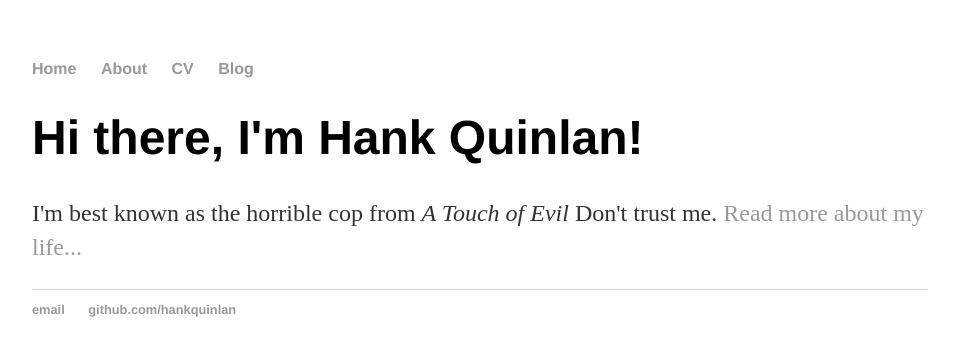
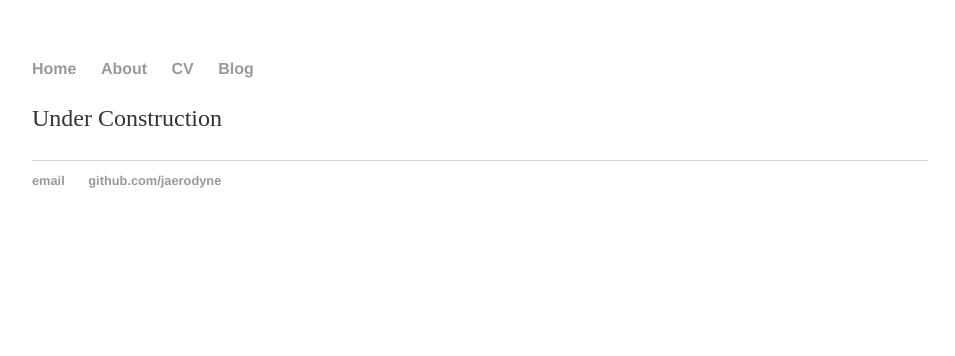
Before and after one commit to jaerodyne/jaerodyne.github.io, a Jekyll site: the page built from index.html, in a window 1280 px wide. Shown: the top 356 px of the page, without its empty margins (160-1115 px from the left). Built offline with Jekyll 4.4.1, drawn with Linux system fonts in a browser that asks for light colours.

Commit message:
Edit content

```diff
--- a/_config.yml
+++ b/_config.yml
@@ -1,4 +1,4 @@
-name: Hank Quinlan, Horrible Cop
+name: Jillian Somera Portfolio
 markdown: kramdown
 
 permalink: /blog/:year/:month/:day/:title
--- a/_layouts/default.html
+++ b/_layouts/default.html
@@ -21,8 +21,8 @@
 			</div><!-- /.container -->
 			<footer>
 	    		<ul>
-	        		<li><a href="mailto:hankquinlanhub@gmail.com">email</a></li>
-	        		<li><a href="https://github.com/hankquinlan">github.com/hankquinlan</a></li>
+	        		<li><a href="mailto:jsomera@gmail.com">email</a></li>
+	        		<li><a href="https://github.com/jaerodyne">github.com/jaerodyne</a></li>
 				</ul>
 			</footer>
 		</body>
--- a/index.html
+++ b/index.html
@@ -3,6 +3,5 @@ layout: default
 title: Hank Quinlan, Horrible Cop
 ---
 <div class="blurb">
-  <h1>Hi there, I'm Hank Quinlan!</h1>
-  <p>I'm best known as the horrible cop from <em>A Touch of Evil</em> Don't trust me. <a href="/about">Read more about my life...</a></p>
+	<p>Under Construction</p>
 </div><!-- /.blurb -->
--- a/skills/index.html
+++ b/skills/index.html
@@ -0,0 +1,4 @@
+<ul>
+	<li>HTML5</li>
+	<li>CSS3</li>
+</ul>
```
